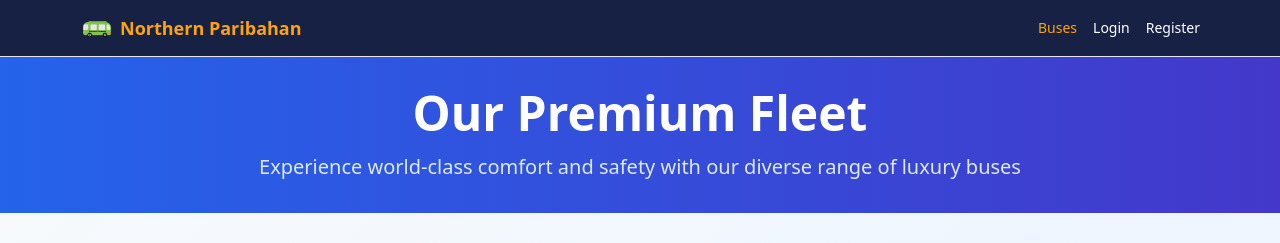
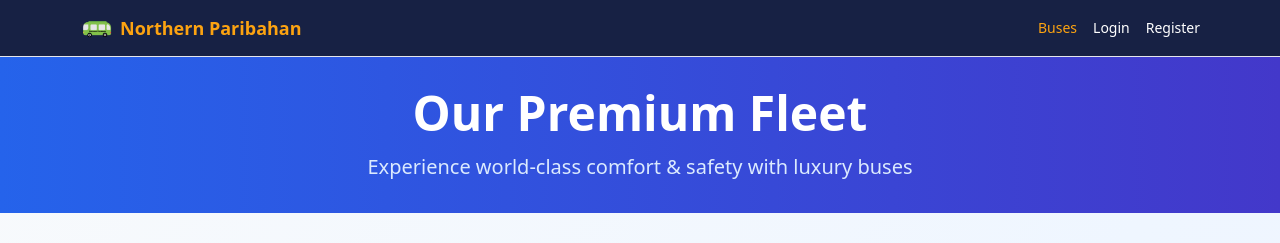
Before and after one commit to uzicodes/Northern-Paribahan, a Next.js app in the folder frontend/: page /buses in a window 1280 px wide. Shown: the top 243 px of the page. Built offline with nearby package versions, Linux system fonts and the light colour scheme.

Commit message:
updated description text for clarity and conciseness on BusesPage

```diff
--- a/frontend/app/buses/page.tsx
+++ b/frontend/app/buses/page.tsx
@@ -76,7 +76,7 @@ export default function BusesPage() {
         <div className="max-w-7xl mx-auto">
           <h1 className="text-4xl md:text-5xl font-bold mb-4 text-center">Our Premium Fleet</h1>
           <p className="text-xl text-blue-100 text-center max-w-3xl mx-auto">
-            Experience world-class comfort and safety with our diverse range of luxury buses
+            Experience world-class comfort & safety with luxury buses
           </p>
         </div>
       </div>
```
